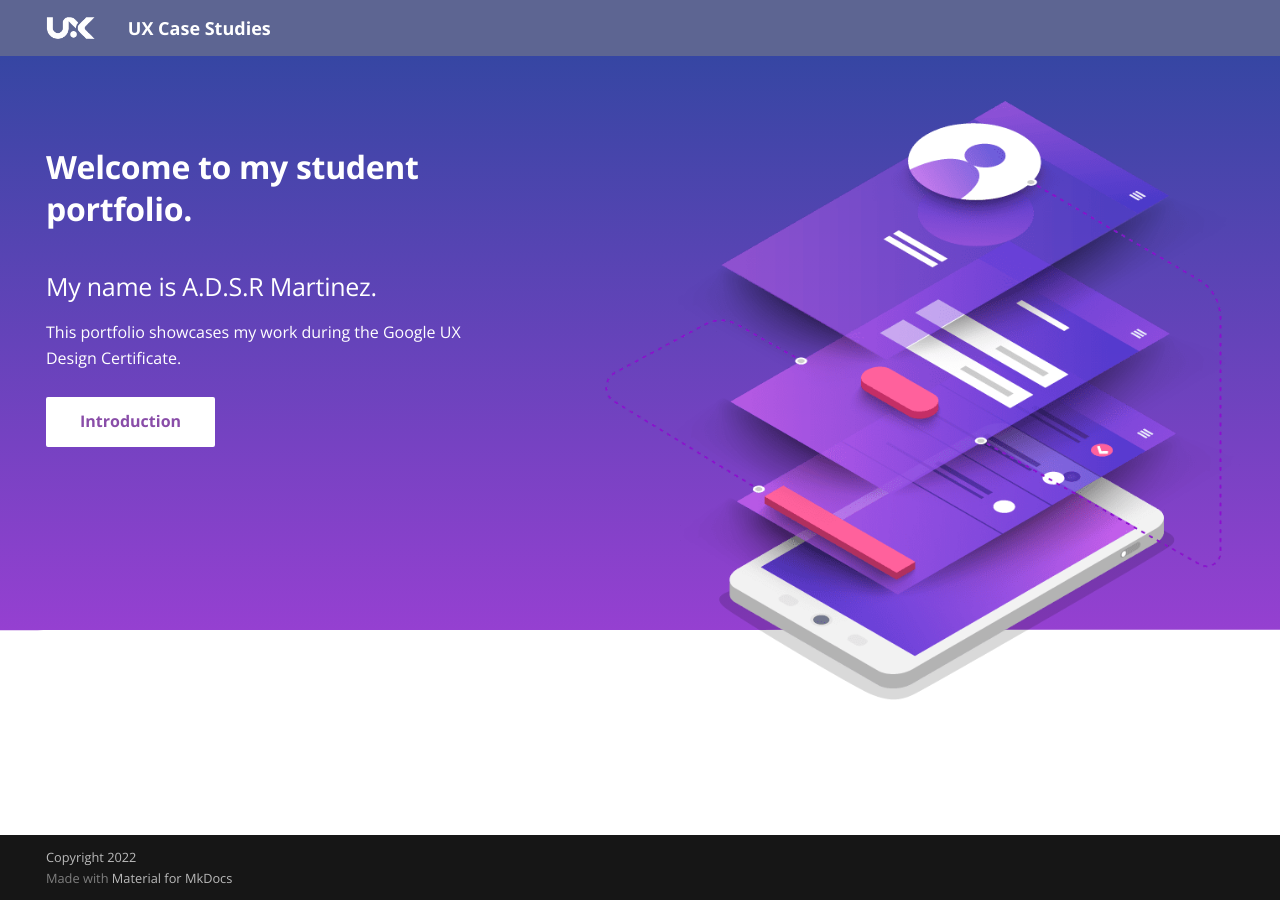
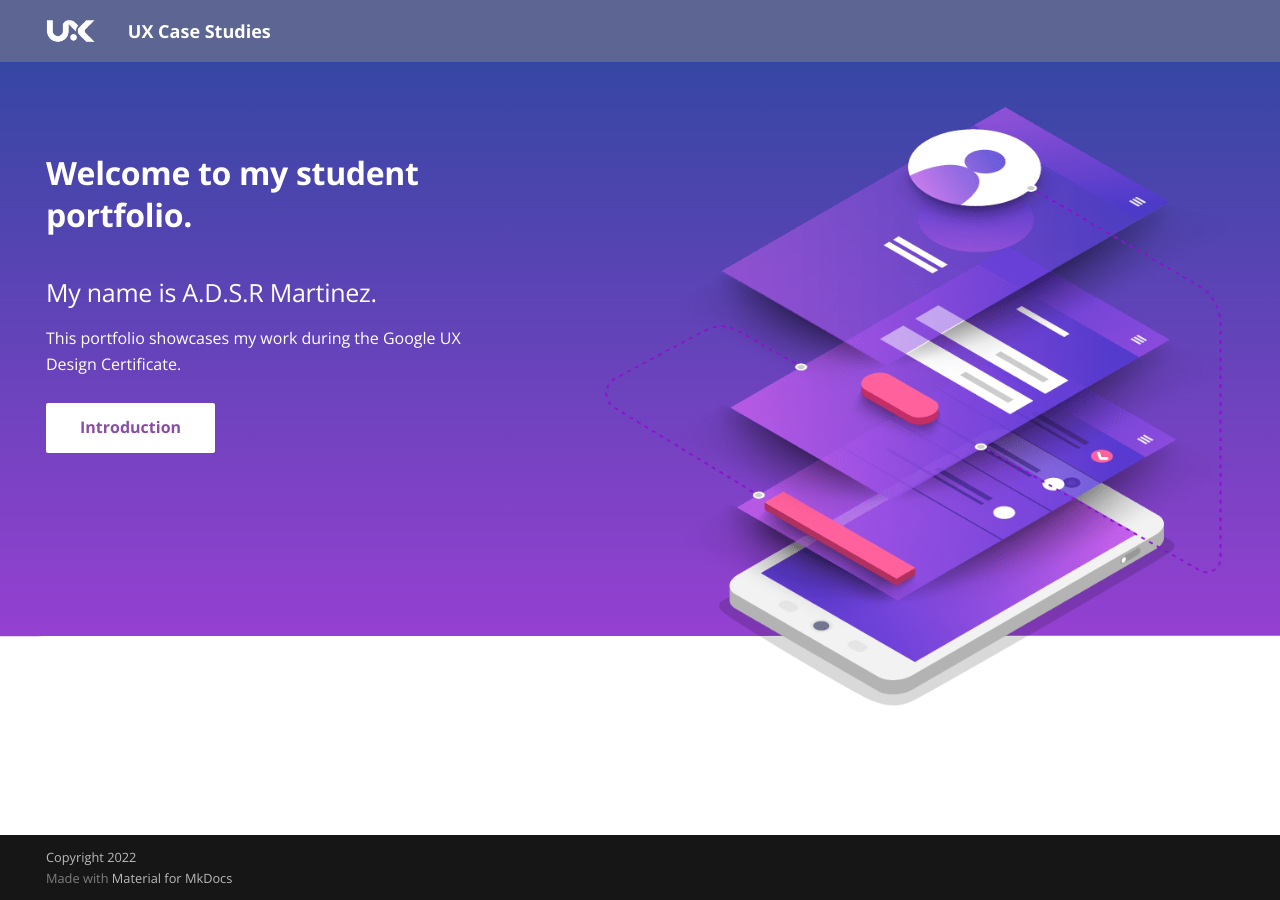
Before and after one commit to divstackio/docs-study, an MkDocs documentation site: the page built from docs/index.md, in a window 1280 px wide. Built offline with MkDocs 1.6.1 and Material for MkDocs 9.7.7, drawn with Linux system fonts in a browser that asks for light colours; comment, search, counter and statistics services are not loaded.

Commit message:
Update custom.css

```diff
--- a/docs/css/custom.css
+++ b/docs/css/custom.css
@@ -8,6 +8,11 @@ header.md-header {
 padding-top: 4px;
 background-color: #5d6592;
 padding-bottom: 4px;
+}
+
+nav.md-header__inner.md-grid {
+padding-top: 3px;
+padding-bottom: 3px;
 }
 
 
```
